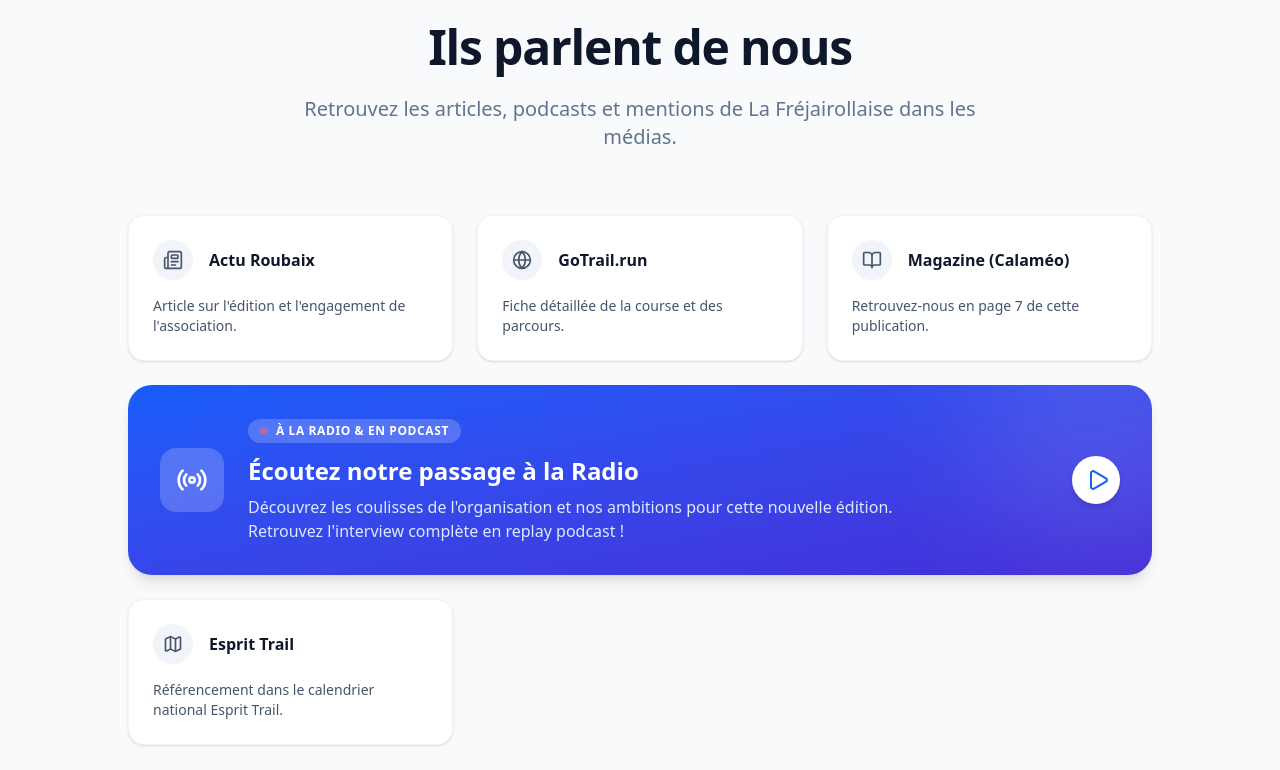
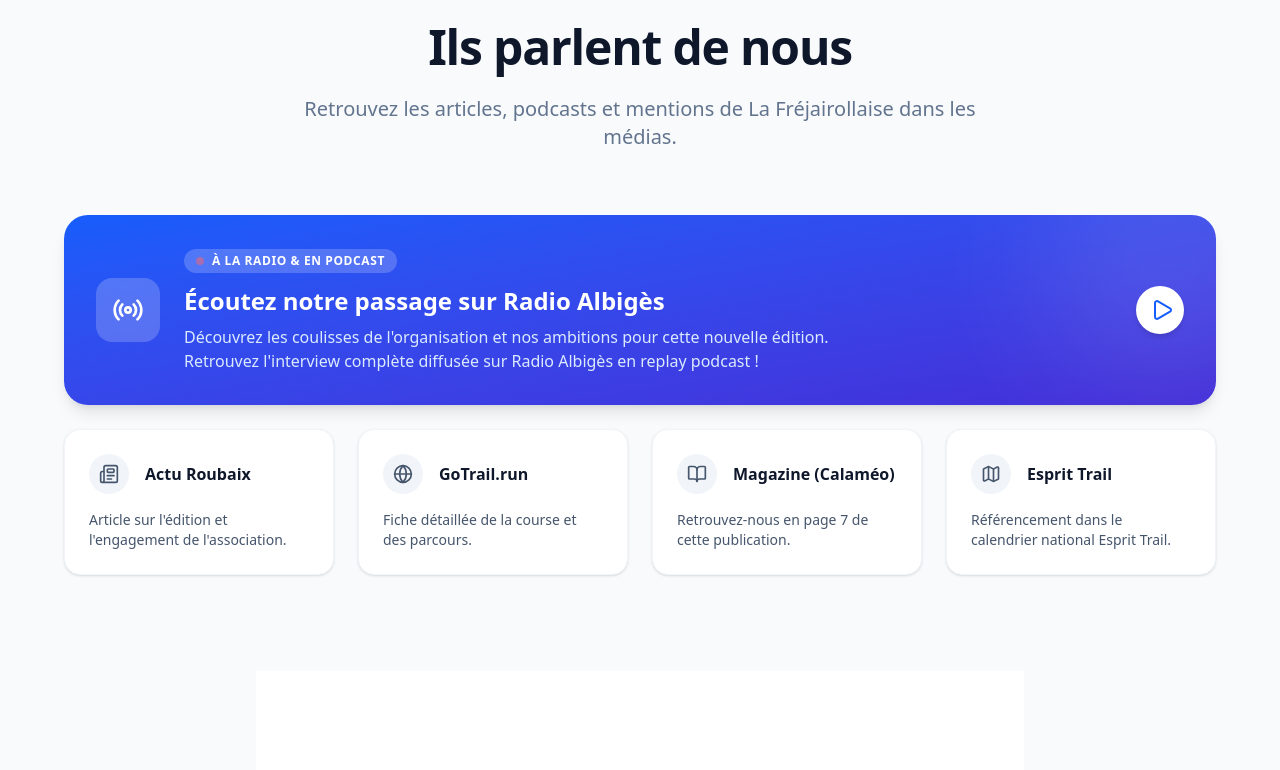
Before and after one commit to lafrejairollaise/La-Fr-jairollaise-site, a React (Vite) app: page / in a window 1280 px wide. Shown: the part 10164-10934 px from the top of the page. Built offline with nearby package versions, Linux system fonts and the light colour scheme.

Commit message:
feat: Add media mention card for Radio Albigès
Introduces a new card component to display a specific media mention for the event. This card links to a podcast of an interview on Radio Albigès, enhancing the event's promotional content.

```diff
--- a/src/App.tsx
+++ b/src/App.tsx
@@ -1035,7 +1035,31 @@ export default function App() {
           </p>
         </motion.div>
 
-        <div className="grid sm:grid-cols-2 lg:grid-cols-3 gap-6 max-w-5xl mx-auto">
+        <div className="grid sm:grid-cols-2 lg:grid-cols-4 gap-6 max-w-6xl mx-auto">
+          <a href="https://hearthis.at/radioalbiges/la-frejairollaise-les-zamis-de-maxou/" target="_blank" rel="noopener noreferrer" className="sm:col-span-2 lg:col-span-4 bg-gradient-to-br from-blue-600 to-indigo-700 p-8 rounded-3xl shadow-lg hover:shadow-xl hover:-translate-y-1 transition-all group relative overflow-hidden">
+            <div className="absolute top-0 right-0 w-64 h-64 bg-white/10 rounded-full blur-3xl -mr-20 -mt-20 transition-transform group-hover:scale-110"></div>
+            <div className="relative z-10 flex flex-col sm:flex-row items-start sm:items-center gap-6">
+              <div className="w-16 h-16 rounded-2xl bg-white/20 backdrop-blur-sm flex items-center justify-center text-white shrink-0">
+                <Radio size={32} />
+              </div>
+              <div>
+                <div className="inline-flex items-center gap-2 px-3 py-1 rounded-full bg-white/20 backdrop-blur-sm text-white text-xs font-bold uppercase tracking-wider mb-3">
+                  <span className="w-2 h-2 rounded-full bg-red-400 animate-pulse"></span>
+                  À la radio & en podcast
+                </div>
+                <h3 className="text-2xl font-bold text-white mb-2">Écoutez notre passage sur Radio Albigès</h3>
+                <p className="text-blue-100 max-w-2xl">
+                  Découvrez les coulisses de l'organisation et nos ambitions pour cette nouvelle édition. Retrouvez l'interview complète diffusée sur Radio Albigès en replay podcast !
+                </p>
+              </div>
+              <div className="mt-6 sm:mt-0 sm:ml-auto shrink-0">
+                <span className="inline-flex items-center justify-center w-12 h-12 rounded-full bg-white text-blue-600 group-hover:scale-110 transition-transform shadow-md">
+                  <Play size={24} className="ml-1" />
+                </span>
+              </div>
+            </div>
+          </a>
+
           <a href="https://www.acturoubaix.fr/societe/4507" target="_blank" rel="noopener noreferrer" className="bg-white p-6 rounded-2xl shadow-sm border border-slate-100 hover:shadow-md hover:-translate-y-1 transition-all group">
             <div className="flex items-center gap-4 mb-4">
               <div className="w-10 h-10 rounded-full bg-slate-100 flex items-center justify-center text-slate-600 group-hover:bg-blue-100 group-hover:text-blue-600 transition-colors">
@@ -1064,30 +1088,6 @@ export default function App() {
               <span className="font-bold text-slate-900">Magazine (Calaméo)</span>
             </div>
             <p className="text-slate-600 text-sm">Retrouvez-nous en page 7 de cette publication.</p>
-          </a>
-
-          <a href="#" target="_blank" rel="noopener noreferrer" className="sm:col-span-2 lg:col-span-3 bg-gradient-to-br from-blue-600 to-indigo-700 p-8 rounded-3xl shadow-lg hover:shadow-xl hover:-translate-y-1 transition-all group relative overflow-hidden">
-            <div className="absolute top-0 right-0 w-64 h-64 bg-white/10 rounded-full blur-3xl -mr-20 -mt-20 transition-transform group-hover:scale-110"></div>
-            <div className="relative z-10 flex flex-col sm:flex-row items-start sm:items-center gap-6">
-              <div className="w-16 h-16 rounded-2xl bg-white/20 backdrop-blur-sm flex items-center justify-center text-white shrink-0">
-                <Radio size={32} />
-              </div>
-              <div>
-                <div className="inline-flex items-center gap-2 px-3 py-1 rounded-full bg-white/20 backdrop-blur-sm text-white text-xs font-bold uppercase tracking-wider mb-3">
-                  <span className="w-2 h-2 rounded-full bg-red-400 animate-pulse"></span>
-                  À la radio & en podcast
-                </div>
-                <h3 className="text-2xl font-bold text-white mb-2">Écoutez notre passage à la Radio</h3>
-                <p className="text-blue-100 max-w-2xl">
-                  Découvrez les coulisses de l'organisation et nos ambitions pour cette nouvelle édition. Retrouvez l'interview complète en replay podcast !
-                </p>
-              </div>
-              <div className="mt-6 sm:mt-0 sm:ml-auto shrink-0">
-                <span className="inline-flex items-center justify-center w-12 h-12 rounded-full bg-white text-blue-600 group-hover:scale-110 transition-transform shadow-md">
-                  <Play size={24} className="ml-1" />
-                </span>
-              </div>
-            </div>
           </a>
 
           <a href="https://www.esprit-trail.com/calendrier_courses/la-frejairollaise/" target="_blank" rel="noopener noreferrer" className="bg-white p-6 rounded-2xl shadow-sm border border-slate-100 hover:shadow-md hover:-translate-y-1 transition-all group">
@@ -1133,6 +1133,8 @@ export default function App() {
         <div className="flex whitespace-nowrap animate-[marquee_15s_linear_infinite]">
           {[...Array(2)].map((_, i) => (
             <div key={i} className="flex items-center gap-16 px-8 text-white/80 font-bold text-2xl uppercase tracking-widest">
+              <a href="https://www.radioalbiges.com/" target="_blank" rel="noopener noreferrer" className="hover:text-white transition-colors underline decoration-white/30 underline-offset-4">Radio Albigès</a>
+              <span>•</span>
               <a href="https://www.dreamcom.fr" target="_blank" rel="noopener noreferrer" className="hover:text-white transition-colors underline decoration-white/30 underline-offset-4">Dreamcom.fr</a>
               <span>•</span>
               <a href="https://www.mairie-frejairolles.fr/fr/" target="_blank" rel="noopener noreferrer" className="hover:text-white transition-colors underline decoration-white/30 underline-offset-4">Mairie de Fréjairolles</a>
```
